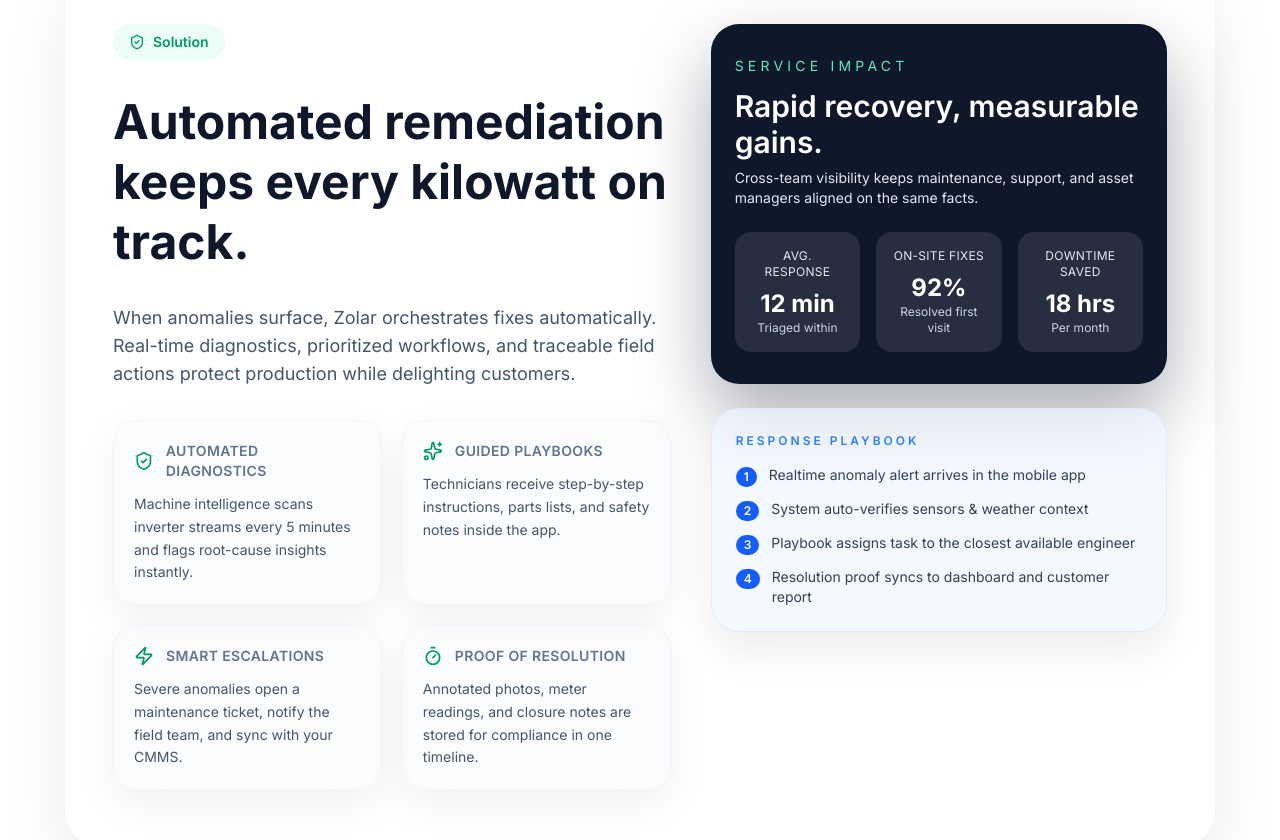
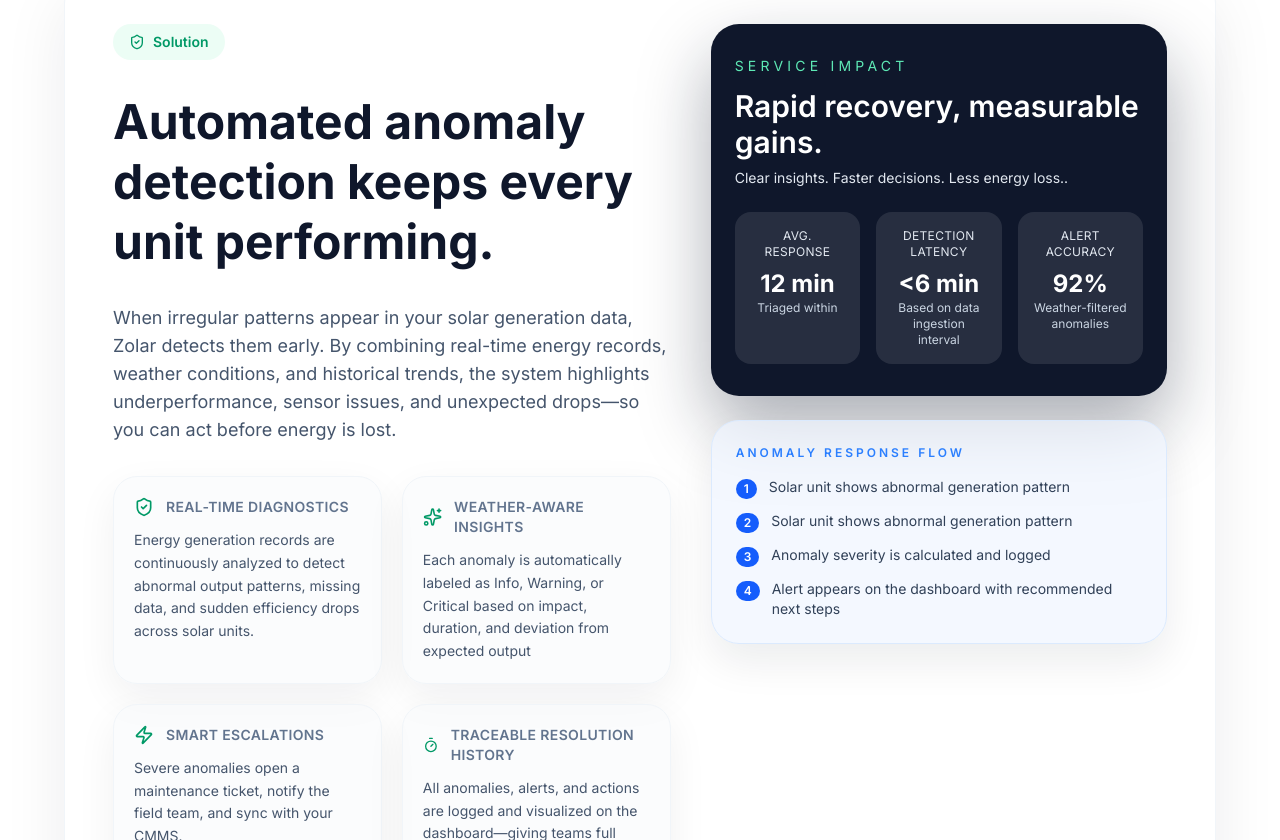
Before and after one commit to s-sandali/zolar-frontend, a React (Vite) app: page / in a window 1280 px wide. Shown: the part 2980-3820 px from the top of the page. Built offline with nearby package versions, Linux system fonts and the light colour scheme; no server answers.

Commit message:
feat: update SolutionSection with enhanced diagnostics and anomaly detection messaging

```diff
--- a/src/pages/home/components/SolutionSection.jsx
+++ b/src/pages/home/components/SolutionSection.jsx
@@ -2,38 +2,38 @@
 
 const solutionHighlights = [
   {
-    title: "Automated diagnostics",
-    description: "Machine intelligence scans inverter streams every 5 minutes and flags root-cause insights instantly.",
+    title: "Real-Time Diagnostics",
+    description: "Energy generation records are continuously analyzed to detect abnormal output patterns, missing data, and sudden efficiency drops across solar units.",
     icon: ShieldCheck,
   },
   {
-    title: "Guided playbooks",
-    description: "Technicians receive step-by-step instructions, parts lists, and safety notes inside the app.",
+    title: "Weather-Aware Insights",
+    description: "Each anomaly is automatically labeled as Info, Warning, or Critical based on impact, duration, and deviation from expected output",
     icon: Sparkles,
   },
   {
-    title: "Smart escalations",
+    title: "Smart Escalations",
     description: "Severe anomalies open a maintenance ticket, notify the field team, and sync with your CMMS.",
     icon: Zap,
   },
   {
-    title: "Proof of resolution",
-    description: "Annotated photos, meter readings, and closure notes are stored for compliance in one timeline.",
+    title: "Traceable Resolution History",
+    description: "All anomalies, alerts, and actions are logged and visualized on the dashboard—giving teams full visibility into system health over time.",
     icon: Timer,
   },
 ];
 
 const resolutionStats = [
   { label: "Avg. response", value: "12 min", detail: "Triaged within" },
-  { label: "On-site fixes", value: "92%", detail: "Resolved first visit" },
-  { label: "Downtime saved", value: "18 hrs", detail: "Per month" },
+  { label: "Detection Latency", value: "<6 min", detail: "Based on data ingestion interval" },
+  { label: "Alert Accuracy", value: "92%", detail: "Weather-filtered anomalies" },
 ];
 
 const responsePlaybook = [
-  "Realtime anomaly alert arrives in the mobile app",
-  "System auto-verifies sensors & weather context",
-  "Playbook assigns task to the closest available engineer",
-  "Resolution proof syncs to dashboard and customer report",
+  "Solar unit shows abnormal generation pattern",
+  "Solar unit shows abnormal generation pattern",
+  "Anomaly severity is calculated and logged",
+  "Alert appears on the dashboard with recommended next steps",
 ];
 
 export default function SolutionSection() {
@@ -46,11 +46,13 @@
             <span>Solution</span>
           </div>
           <h2 className="text-3xl font-bold leading-tight text-slate-900 md:text-5xl">
-            Automated remediation keeps every kilowatt on track.
+            Automated anomaly detection keeps every unit performing.
           </h2>
           <p className="text-lg text-slate-600">
-            When anomalies surface, Zolar orchestrates fixes automatically. Real-time diagnostics, prioritized workflows, and
-            traceable field actions protect production while delighting customers.
+            When irregular patterns appear in your solar generation data, Zolar detects them early.
+            By combining real-time energy records, weather conditions, and historical trends, the
+            system highlights underperformance, sensor issues, and unexpected drops—so you can act
+            before energy is lost.
           </p>
 
           <div className="grid gap-5 sm:grid-cols-2">
@@ -74,7 +76,7 @@
             <p className="text-sm uppercase tracking-[0.3em] text-emerald-300">Service Impact</p>
             <h3 className="mt-3 text-3xl font-semibold">Rapid recovery, measurable gains.</h3>
             <p className="mt-2 text-sm text-slate-200">
-              Cross-team visibility keeps maintenance, support, and asset managers aligned on the same facts.
+              Clear insights. Faster decisions. Less energy loss..
             </p>
             <div className="mt-6 grid gap-4 sm:grid-cols-3">
               {resolutionStats.map((stat) => (
@@ -88,7 +90,7 @@
           </div>
 
           <div className="rounded-[28px] border border-blue-100 bg-blue-50/70 p-6 shadow-[0_18px_40px_rgba(15,23,42,0.08)]">
-            <p className="text-xs font-semibold uppercase tracking-[0.25em] text-blue-500">Response Playbook</p>
+            <p className="text-xs font-semibold uppercase tracking-[0.25em] text-blue-500">Anomaly Response Flow</p>
             <ul className="mt-4 space-y-3 text-sm text-slate-700">
               {responsePlaybook.map((step, index) => (
                 <li key={step} className="flex items-start gap-3">
```
